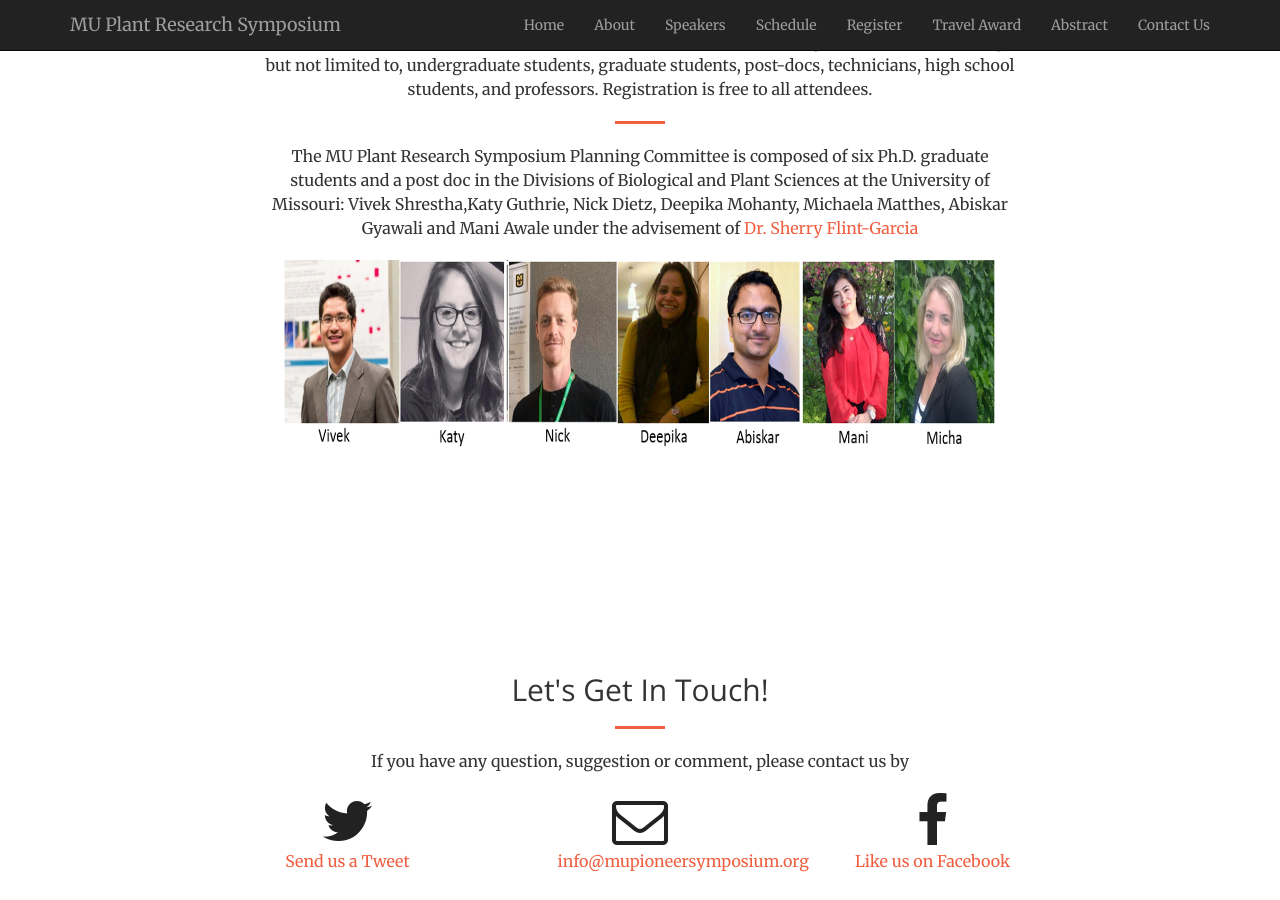
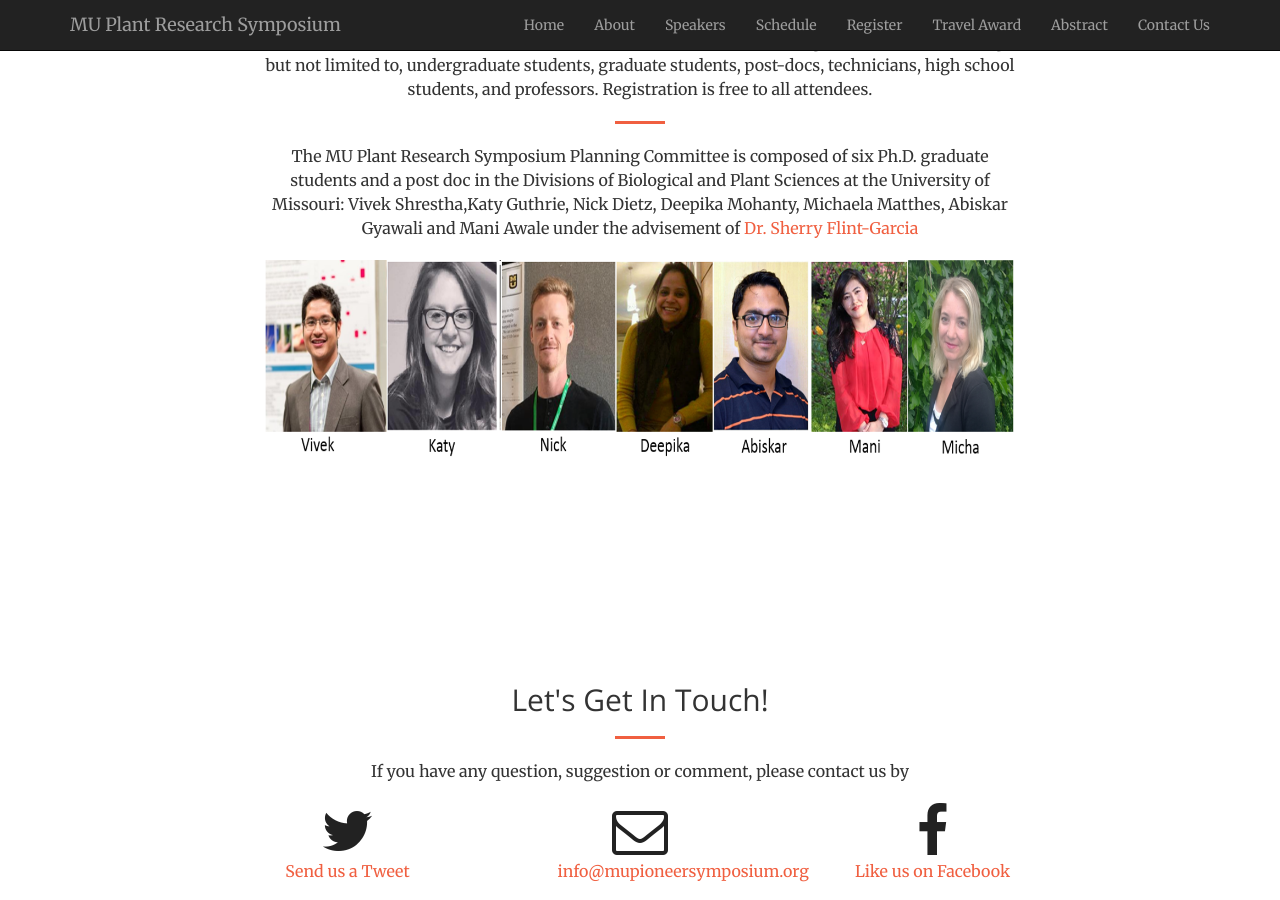
Before and after one commit to mupioneersymposium/mupioneersymposium.github.io, a Jekyll site: the page built from index.html, in a window 1280 px wide and 900 px high, scrolled down 2029 px. Built offline with Jekyll 4.4.1, drawn with Linux system fonts in a browser that asks for light colours.

Commit message:
Update about-brief.html
maxwidth-100%

```diff
--- a/_includes/about-brief.html
+++ b/_includes/about-brief.html
@@ -12,7 +12,7 @@
 <p>The symposium welcomes all members of the scientific and surronding communities including, but not limited to, undergraduate students, graduate students, post-docs, technicians, high school students, and professors. Registration is free to all attendees. </p>
 <hr>
                 <p>The MU Plant Research Symposium Planning Committee is composed of six Ph.D. graduate students and a post doc in the Divisions of Biological and Plant Sciences at the University of Missouri: Vivek Shrestha,Katy Guthrie, Nick Dietz, Deepika Mohanty, Michaela Matthes, Abiskar Gyawali and Mani Awale under the advisement of <a href="http://web.missouri.edu/~flint-garcias/" target="_blank">Dr. Sherry Flint-Garcia</a></p>
-                <p><img src="/img/3rdyearcommittee.png" style="max-width: 95%;"></p>
+                <p><img src="/img/3rdyearcommittee.png" style="max-width: 100%;"></p>
 
             </div>
         </div>
```
